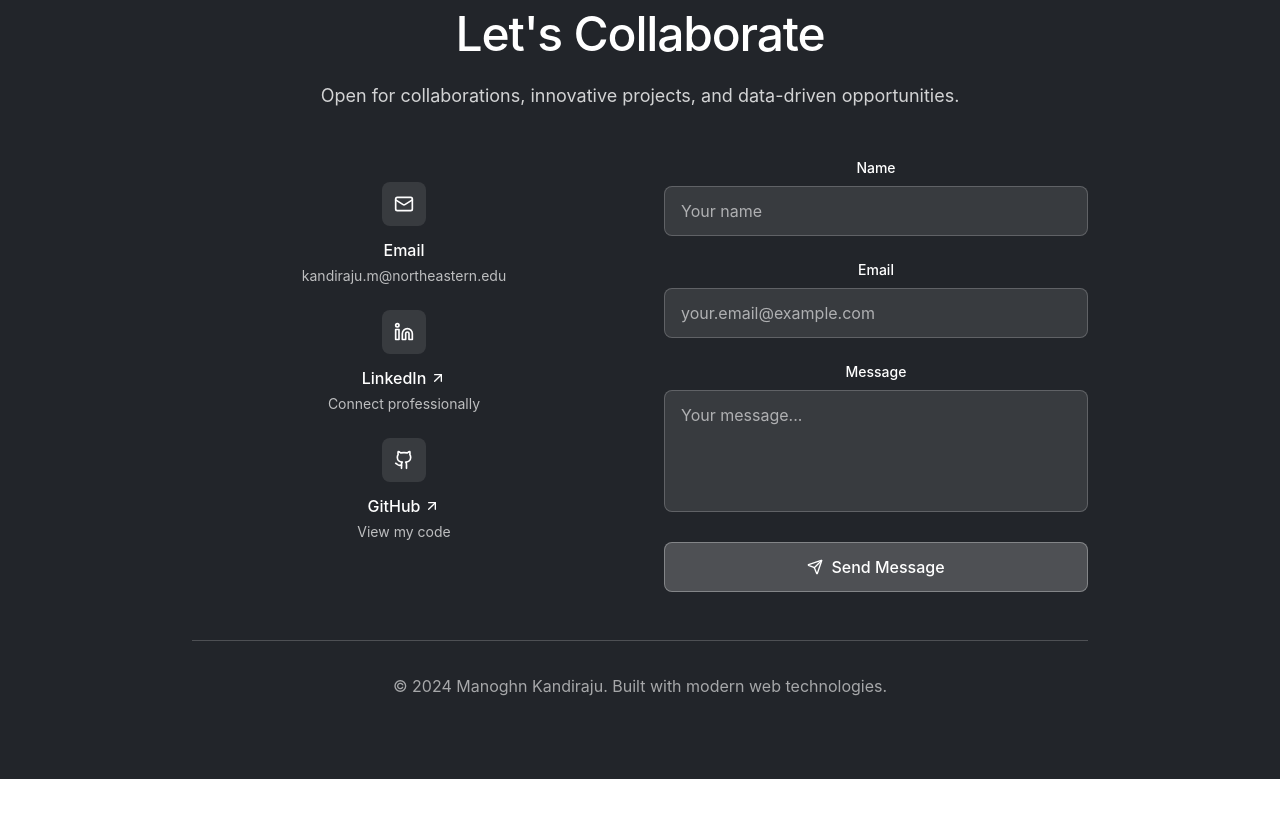
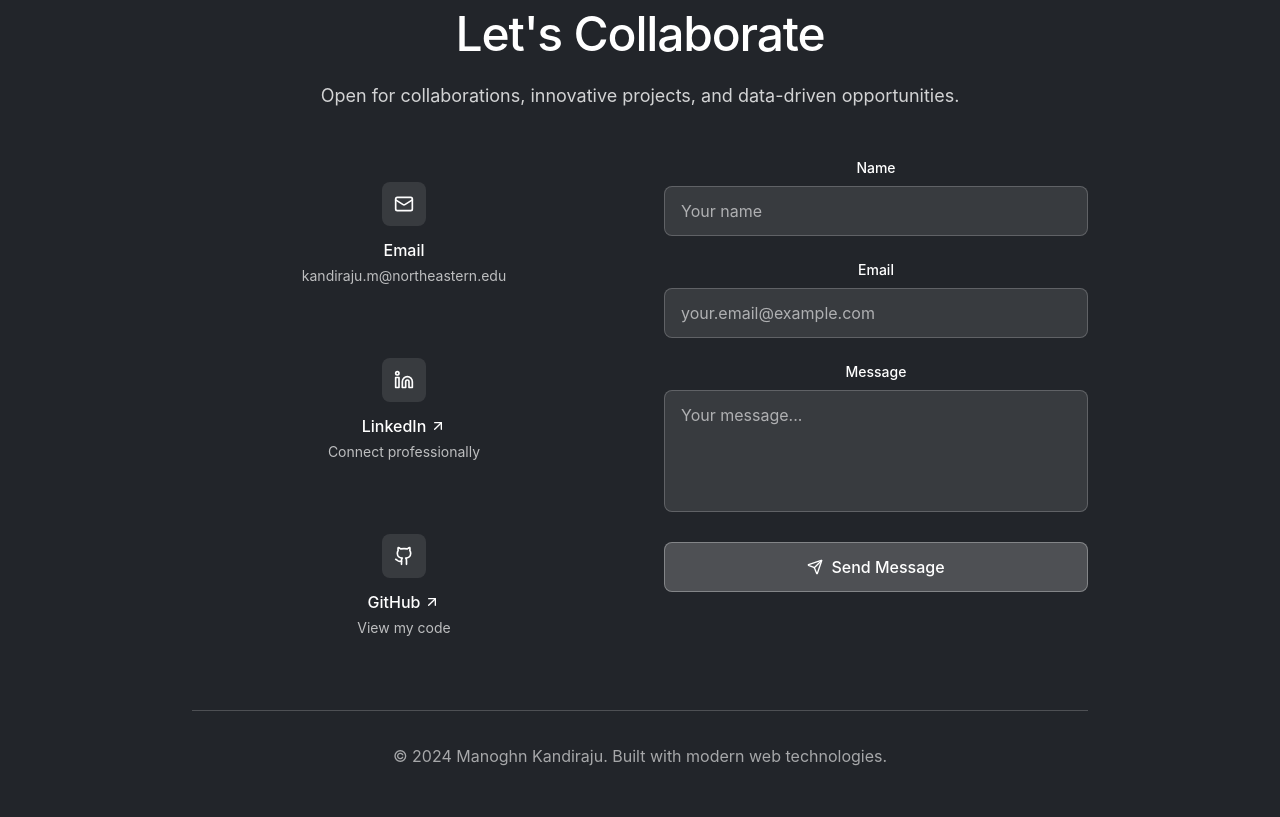
Before and after one commit to ManoghnK/ManoghnK.github.io, a React (Vite) app: page / in a window 1280 px wide. Shown: the part 4040-4857 px from the top of the page. Before the commit the page ends 4819 px from the top, so only its background shows below. Built offline with nearby package versions, Linux system fonts and the light colour scheme; the HTML template or start-up script is replaced by a standard one.

Commit message:
Fix button hover region

```diff
--- a/src/components/portfolio/Contact.tsx
+++ b/src/components/portfolio/Contact.tsx
@@ -65,10 +65,10 @@ const Contact = () => {
                 href={link.href}
                 target={link.external ? '_blank' : undefined}
                 rel={link.external ? 'noopener noreferrer' : undefined}
-                className="group p-6 rounded-lg transition-all fade-in-up"
+                className="group block fade-in-up"
                 style={{ animationDelay: `${0.4 + index * 0.1}s` }}
               >
-                <div className="flex flex-col items-center text-center">
+                <div className="flex flex-col items-center text-center p-6 rounded-lg hover:bg-background/5 transition-all">
                   <div className="p-3 bg-background/10 rounded-lg text-background group-hover:bg-background/20 transition-colors mb-3">
                     {link.icon}
                   </div>
```
